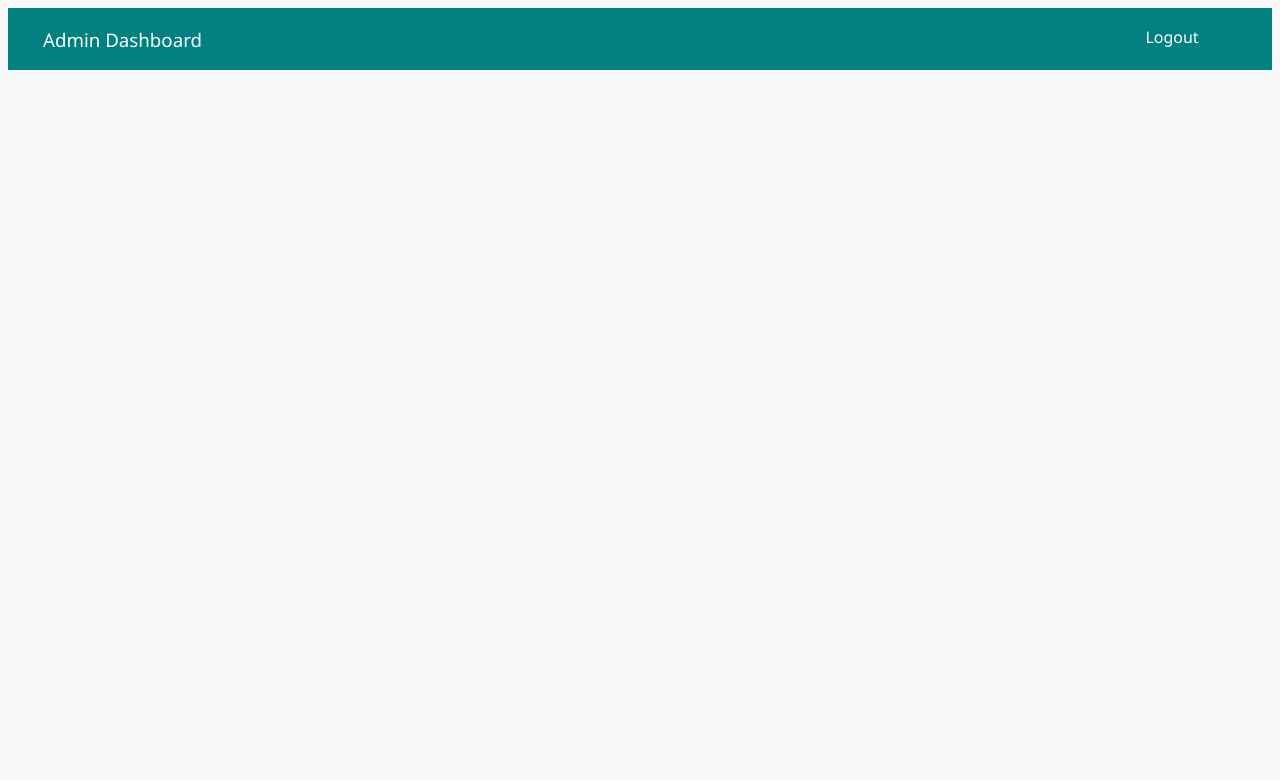
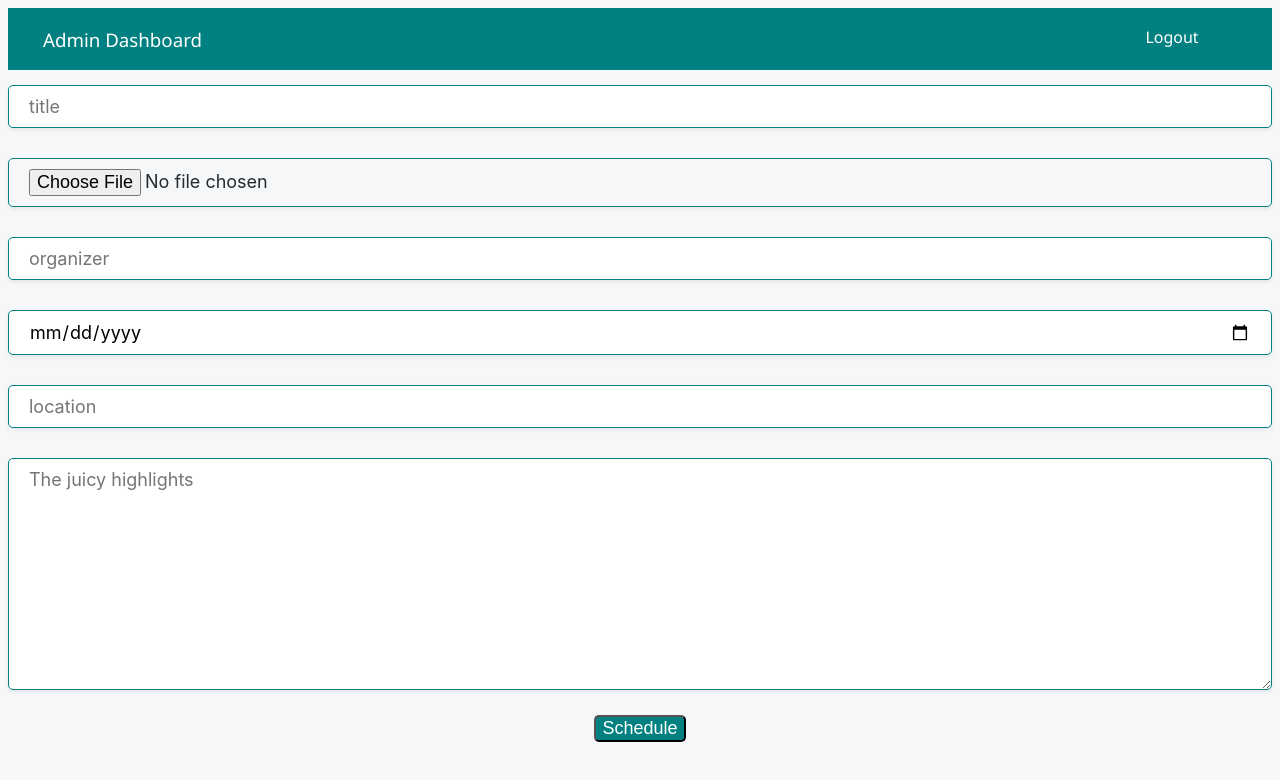
Before and after one commit to igbominadeveloper/questioner, a plain HTML site: page ui/new-meetup.html in a window 1280 px wide. Drawn offline with Linux system fonts and the light colour scheme.

Commit message:
finished form markup for new meetup

```diff
--- a/ui/new-meetup.html
+++ b/ui/new-meetup.html
@@ -22,7 +22,30 @@
     </nav>
     <div class="meetup-form">
       <form action="" id="new-meetup">
+        <div class="form-group">
+          <input type="text" class="form-control" name="title" id="title" placeholder="title" required>
+        </div>
 
+        <div class="form-group">
+          <input type="file" class="form-control" name="banner" id="Banner" placeholder="Banner" required>
+        </div>
+
+        <div class="form-group">
+          <input type="text" class="form-control" name="organizer" id="organizer" placeholder="organizer" required>
+        </div>
+
+        <div class="form-group">
+          <input type="date" class="form-control" name="date" id="date" placeholder="date" required>
+        </div>
+
+        <div class="form-group">
+          <input type="text" class="form-control" name="location" id="location" placeholder="location" required>
+        </div>
+
+        <div class="form-group">
+          <textarea name="description" cols="30" rows="10" class="form-control" placeholder="The juicy highlights"></textarea>
+        </div>
+        <button class="btn-primary">Schedule</button>
       </form>
     </div>
   </div>
```
